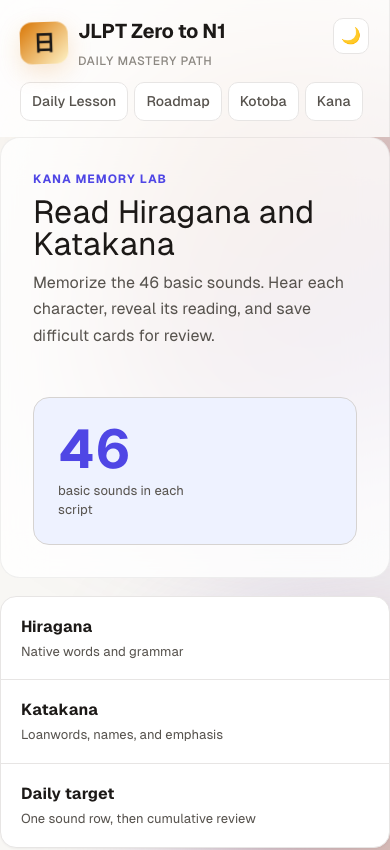
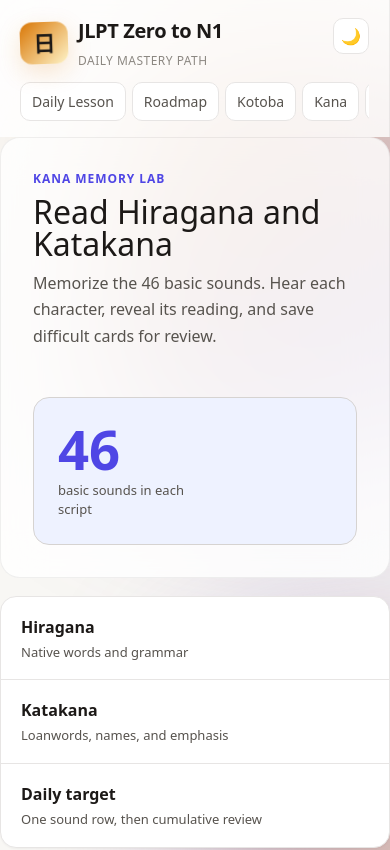
Before and after one commit to haikalshiddiq/jlpt-zero-to-n1, an Astro site: page /kana in a window 390 px wide. Shown: the top 850 px of the page. Built offline with nearby package versions, Linux system fonts and the light colour scheme; Astro itself is replaced by a stand-in of ours.

Commit message:
feat: ship responsive installable PWA

```diff
--- a/package.json
+++ b/package.json
@@ -10,8 +10,6 @@
   },
   "dependencies": {
     "@astrojs/check": "^0.9.9",
-    "@fontsource/geist-mono": "^5.2.8",
-    "@fontsource/geist-sans": "^5.2.5",
     "astro": "^7.2.9",
     "autoprefixer": "^10.5.0",
     "postcss": "^8.5.26",
--- /dev/null
+++ b/public/sw.js
@@ -0,0 +1,5 @@
+const CACHE = "jlpt-zero-to-n1-v1";
+const SHELL = ["/", "/daily-lesson", "/review", "/offline.html", "/manifest.webmanifest", "/icons/icon-192.png", "/icons/icon-512.png", "/icons/icon-maskable-512.png"];
+self.addEventListener("install", event => event.waitUntil(caches.open(CACHE).then(cache => cache.addAll(SHELL)).then(() => self.skipWaiting())));
+self.addEventListener("activate", event => event.waitUntil(caches.keys().then(keys => Promise.all(keys.filter(key => key !== CACHE).map(key => caches.delete(key)))).then(() => self.clients.claim())));
+self.addEventListener("fetch", event => { const request = event.request; if (request.method !== "GET" || new URL(request.url).origin !== self.location.origin) return; if (request.mode === "navigate") { event.respondWith(fetch(request).then(response => { if (response.ok) caches.open(CACHE).then(cache => cache.put(request, response.clone())); return response; }).catch(async () => (await caches.match(request)) || new Response(await (await caches.match("/offline.html")).text(), {status: 200, headers: {"Content-Type": "text/html; charset=UTF-8", "Cache-Control": "no-store"}}))); return; } event.respondWith(caches.match(request).then(cached => cached || fetch(request).then(response => { if (response.ok) caches.open(CACHE).then(cache => cache.put(request, response.clone())); return response; }))); });
--- a/src/layouts/Base.astro
+++ b/src/layouts/Base.astro
@@ -20,7 +20,15 @@ const navItems = [
 <html lang="en">
   <head>
     <meta charset="utf-8" />
-    <meta name="viewport" content="width=device-width, initial-scale=1" />
+    <meta name="viewport" content="width=device-width, initial-scale=1, viewport-fit=cover" />
+    <meta name="theme-color" content="#4f46e5" />
+    <meta name="mobile-web-app-capable" content="yes" />
+    <meta name="apple-mobile-web-app-capable" content="yes" />
+    <meta name="apple-mobile-web-app-status-bar-style" content="black-translucent" />
+    <meta name="apple-mobile-web-app-title" content="JLPT Mastery" />
+    <link rel="manifest" href="/manifest.webmanifest" />
+    <link rel="icon" href="/icons/icon.svg" type="image/svg+xml" />
+    <link rel="apple-touch-icon" href="/apple-touch-icon.png" />
     <title>{title}</title>
     <script is:inline>
       (function() {
@@ -83,6 +91,10 @@ const navItems = [
         updateThemeUI();
       });
 
+      if ('serviceWorker' in navigator) {
+        window.addEventListener('load', () => navigator.serviceWorker.register('/sw.js', { scope: '/' }));
+      }
+
       // Delegate events
       document.addEventListener('click', e => {
         const t = e.target;
--- a/src/styles/global.css
+++ b/src/styles/global.css
@@ -1,14 +1,3 @@
-/* ── Geist Font Faces ── */
-@import '@fontsource/geist-sans/400.css';
-@import '@fontsource/geist-sans/500.css';
-@import '@fontsource/geist-sans/600.css';
-@import '@fontsource/geist-sans/700.css';
-@import '@fontsource/geist-sans/800.css';
-@import '@fontsource/geist-mono/400.css';
-@import '@fontsource/geist-mono/500.css';
-@import '@fontsource/geist-mono/600.css';
-@import '@fontsource/geist-mono/700.css';
-
 @tailwind base;
 @tailwind components;
 @tailwind utilities;
@@ -64,7 +53,9 @@
   * { box-sizing: border-box; }
   html { scroll-behavior: smooth; }
   body {
-    @apply m-0 min-h-screen overflow-x-hidden font-sans antialiased;
+    @apply m-0 overflow-x-hidden antialiased;
+    min-height: 100dvh;
+    font-family: "Hiragino Kaku Gothic ProN", "Yu Gothic", "Noto Sans JP", system-ui, sans-serif;
     background-color: var(--color-bg);
     color: var(--color-ink);
     transition: background-color 0.3s ease, color 0.3s ease;
@@ -104,12 +95,12 @@
 .shell {
   display: grid;
   grid-template-columns: 260px minmax(0, 1fr);
-  min-height: 100vh;
+  min-height: 100dvh;
 }
 .sidebar {
   position: sticky;
   top: 0;
-  height: 100vh;
+  height: 100dvh;
   padding: 28px;
   background: var(--color-glass);
   border-right: 1px solid var(--color-glass-border);
@@ -135,7 +126,7 @@
   border-radius: 18px;
   background: linear-gradient(135deg, var(--color-accent-warm), var(--color-accent-warm-soft));
   color: var(--color-ink);
-  font-family: 'Geist Sans', sans-serif;
+  font-family: "Hiragino Kaku Gothic ProN", "Yu Gothic", "Noto Sans JP", system-ui, sans-serif;
   font-size: 22px;
   font-weight: 800;
   box-shadow: 0 8px 24px rgba(217, 119, 6, 0.18);
@@ -144,7 +135,7 @@
 }
 .brand-mark:hover { transform: rotate(0deg) scale(1.05); }
 .brand strong {
-  font-family: 'Geist Sans', sans-serif;
+  font-family: "Hiragino Kaku Gothic ProN", "Yu Gothic", "Noto Sans JP", system-ui, sans-serif;
   font-size: 20px;
   font-weight: 700;
   letter-spacing: -0.02em;
@@ -282,7 +273,7 @@
   border-radius: 12px;
   font-size: 14px;
   font-weight: 600;
-  font-family: 'Geist Sans', sans-serif;
+  font-family: "Hiragino Kaku Gothic ProN", "Yu Gothic", "Noto Sans JP", system-ui, sans-serif;
   border: none;
   cursor: pointer;
   text-decoration: none;
@@ -319,7 +310,7 @@
   border-radius: 999px;
   font-size: 11px;
   font-weight: 600;
-  font-family: 'Geist Mono', monospace;
+  font-family: ui-monospace, "SFMono-Regular", Consolas, "Liberation Mono", monospace;
   letter-spacing: 0.02em;
   background: var(--color-accent-soft);
   color: var(--color-accent);
@@ -342,9 +333,7 @@
   font-weight: 700;
   color: var(--color-ink);
 }
-.quest-card.wayground-note {
-  border-left: 4px solid var(--color-accent);
-}
+.quest-card.wayground-note { border-color: var(--color-accent); }
 .quest-card.stage {
   display: flex;
   gap: 16px;
@@ -404,7 +393,7 @@
   height: 100%;
   border-radius: 3px;
   background: linear-gradient(90deg, var(--color-accent), var(--color-accent-warm));
-  transition: width 0.6s ease;
+  transition: none;
 }
 
 /* ── Lesson Sections ── */
@@ -424,7 +413,7 @@
   font-weight: 800;
   line-height: 1.3;
   color: var(--color-ink);
-  font-family: 'Geist Sans', sans-serif;
+  font-family: "Hiragino Kaku Gothic ProN", "Yu Gothic", "Noto Sans JP", system-ui, sans-serif;
 }
 .card .jp { font-size: 2rem; }
 
@@ -441,7 +430,7 @@
   font-size: 15px;
   line-height: 1.4;
   color: var(--color-ink);
-  font-family: 'Geist Mono', monospace;
+  font-family: ui-monospace, "SFMono-Regular", Consolas, "Liberation Mono", monospace;
 }
 .pronunciation span {
   font-size: 10px;
@@ -491,7 +480,7 @@
   font-size: 11px;
   font-weight: 600;
   color: var(--color-accent-warm);
-  font-family: 'Geist Mono', monospace;
+  font-family: ui-monospace, "SFMono-Regular", Consolas, "Liberation Mono", monospace;
 }
 
 /* ── Mini Study Cards ── */
@@ -509,7 +498,7 @@
   padding: 12px 14px;
   font-size: 14px;
   font-weight: 600;
-  font-family: 'Geist Mono', monospace;
+  font-family: ui-monospace, "SFMono-Regular", Consolas, "Liberation Mono", monospace;
   color: var(--color-ink);
   white-space: pre-wrap;
   line-height: 1.6;
@@ -545,7 +534,7 @@
   cursor: pointer;
   transition: all 0.15s ease;
   text-align: left;
-  font-family: 'Geist Sans', sans-serif;
+  font-family: "Hiragino Kaku Gothic ProN", "Yu Gothic", "Noto Sans JP", system-ui, sans-serif;
 }
 .quiz-item button:hover {
   background: var(--color-accent-soft);
@@ -712,7 +701,7 @@
   border-radius: 8px;
   background: var(--color-surface-raised);
   border: 1px solid var(--color-border);
-  font-family: 'Geist Mono', monospace;
+  font-family: ui-monospace, "SFMono-Regular", Consolas, "Liberation Mono", monospace;
   font-size: 12px;
   font-weight: 700;
 }
@@ -729,7 +718,7 @@
   padding: 14px 16px;
   border-radius: 12px;
   background: var(--color-surface-raised);
-  border-left: 3px solid var(--color-accent);
+  border: 1px solid var(--color-accent);
 }
 .answer-explanation p {
   margin: 6px 0 0;
@@ -800,7 +789,7 @@ textarea {
   border: 1px solid var(--color-border-strong);
   background: var(--color-surface);
   color: var(--color-ink);
-  font-family: 'Geist Sans', sans-serif;
+  font-family: "Hiragino Kaku Gothic ProN", "Yu Gothic", "Noto Sans JP", system-ui, sans-serif;
   font-size: 15px;
   resize: vertical;
   transition: border-color 0.2s ease;
@@ -821,7 +810,7 @@ pre {
   line-height: 1.7;
   color: var(--color-ink);
   white-space: pre-wrap;
-  font-family: 'Geist Sans', sans-serif;
+  font-family: "Hiragino Kaku Gothic ProN", "Yu Gothic", "Noto Sans JP", system-ui, sans-serif;
   margin: 8px 0;
 }
 
@@ -1015,12 +1004,12 @@ pre {
   border-radius: 10px;
   background: transparent;
   color: var(--color-ink);
-  font-family: 'Geist Sans', sans-serif;
+  font-family: "Hiragino Kaku Gothic ProN", "Yu Gothic", "Noto Sans JP", system-ui, sans-serif;
   font-size: 2rem;
   cursor: pointer;
 }
 .kana-sound:hover { background: var(--color-accent-soft); color: var(--color-accent); }
-.kana-reading { font-family: 'Geist Mono', monospace; font-size: 13px; color: var(--color-ink-secondary); }
+.kana-reading { font-family: ui-monospace, "SFMono-Regular", Consolas, "Liberation Mono", monospace; font-size: 13px; color: var(--color-ink-secondary); }
 .kana-groups[data-view='hiragana'] .katakana-char,
 .kana-groups[data-view='katakana'] .hiragana-char { display: none; }
 .kana-groups.readings-hidden .kana-reading { visibility: hidden; }
@@ -1038,7 +1027,7 @@ pre {
   border-radius: 16px;
   background: var(--color-accent-soft);
   color: var(--color-accent);
-  font-family: 'Geist Sans', sans-serif;
+  font-family: "Hiragino Kaku Gothic ProN", "Yu Gothic", "Noto Sans JP", system-ui, sans-serif;
   font-size: 3rem;
   font-weight: 800;
   cursor: pointer;
@@ -1064,7 +1053,7 @@ pre {
 .kanji-example span { color: var(--color-accent); font-size: 12px; }
 .kanji-words small,
 .kanji-example small { color: var(--color-ink-muted); }
-.kanji-example { padding: 12px; border-left: 3px solid var(--color-accent); background: var(--color-surface-raised); }
+.kanji-example { padding: 12px; border: 1px solid var(--color-accent); border-radius: 10px; background: var(--color-surface-raised); }
 .kanji-example p { margin: 0 0 4px; font-size: 1.05rem; }
 .kanji-example span,
 .kanji-example small { display: block; }
```
Also changed, not shown: public/offline.html (added, +1 -0 lines), public/apple-touch-icon.png (added), public/icons/icon-192.png (added), public/icons/icon-512.png (added), public/icons/icon-maskable-512.png (added), public/icons/icon.svg (added), public/manifest.webmanifest (added), 1 other file.
